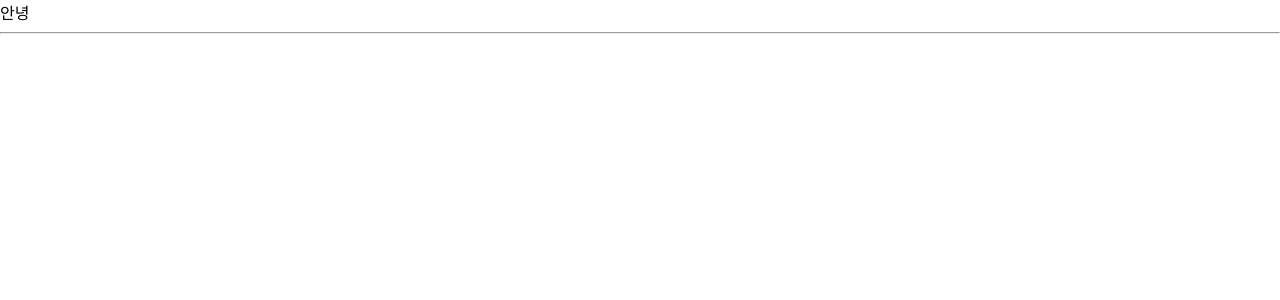
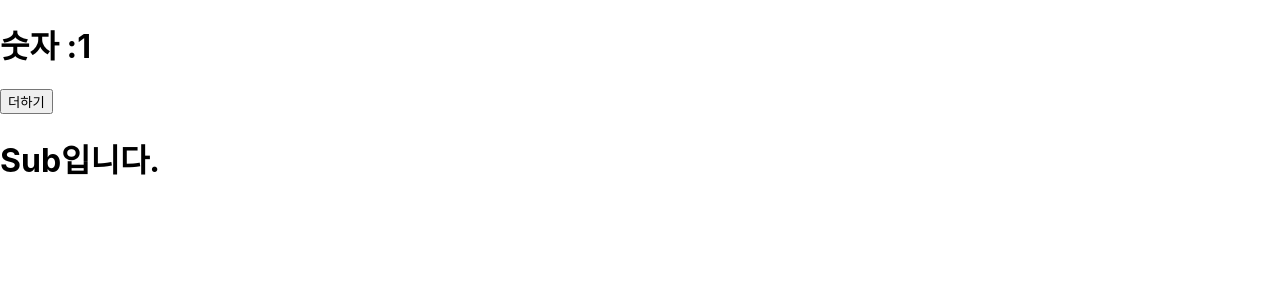
Before and after one commit to SeoHyeokGyu/firstreactapp, a React (Create React App) app: page / in a window 1280 px wide. Shown: the top 300 px of the page. Built offline with nearby package versions, Linux system fonts and the light colour scheme.

Commit message:
#useState 1. 랜더링 시점은 상태값 변경 2. userState 는 hooks 라이브러리 상태값 3. setNumber는 리액트에게 number값 변경 요청 4. 다시 그릴지 안그릴지 함수 제공

```diff
--- a/package.json
+++ b/package.json
@@ -34,5 +34,6 @@
       "last 1 firefox version",
       "last 1 safari version"
     ]
-  }
+  },
+  "type": "module"
 }
--- a/public/index.html
+++ b/public/index.html
@@ -1,6 +1,7 @@
 <!DOCTYPE html>
 <html lang="en">
   <head>
+    <base href="/" />
     <meta charset="utf-8" />
     <link rel="icon" href="%PUBLIC_URL%/favicon.ico" />
     <meta name="viewport" content="width=device-width, initial-scale=1" />
@@ -29,15 +30,6 @@
   <body>
     <noscript>You need to enable JavaScript to run this app.</noscript>
     <div id="root"></div>
-    <!--
-      This HTML file is a template.
-      If you open it directly in the browser, you will see an empty page.
 
-      You can add webfonts, meta tags, or analytics to this file.
-      The build step will place the bundled scripts into the <body> tag.
-
-      To begin the development, run `npm start` or `yarn start`.
-      To create a production bundle, use `npm run build` or `yarn build`.
-    -->
   </body>
 </html>
--- a/src/App.js
+++ b/src/App.js
@@ -1,13 +1,22 @@
-import logo from './logo.svg';
 import './App.css';
+import {useState} from "react";
+import Sub from "./sub";
 
 function App() {
+    //let number = 1;
+    const [number,setNumber] = useState(1);
+
+    const add = () => {
+        setNumber(number+1);
+        console.log('add',number);
+    };
+
   return (
       <div>
-          안녕
-          <hr />
+          <h1>숫자 :{number}</h1>
+          <button onClick={add}>더하기</button>
+          <Sub></Sub>
       </div>
-
   );
 }
 
--- /dev/null
+++ b/src/sub.js
@@ -0,0 +1,13 @@
+import React from 'react';
+
+const Sub = () => {
+
+
+    return (
+        <div>
+           <h1>Sub입니다.</h1>
+        </div>
+    );
+};
+
+export default Sub;
```
